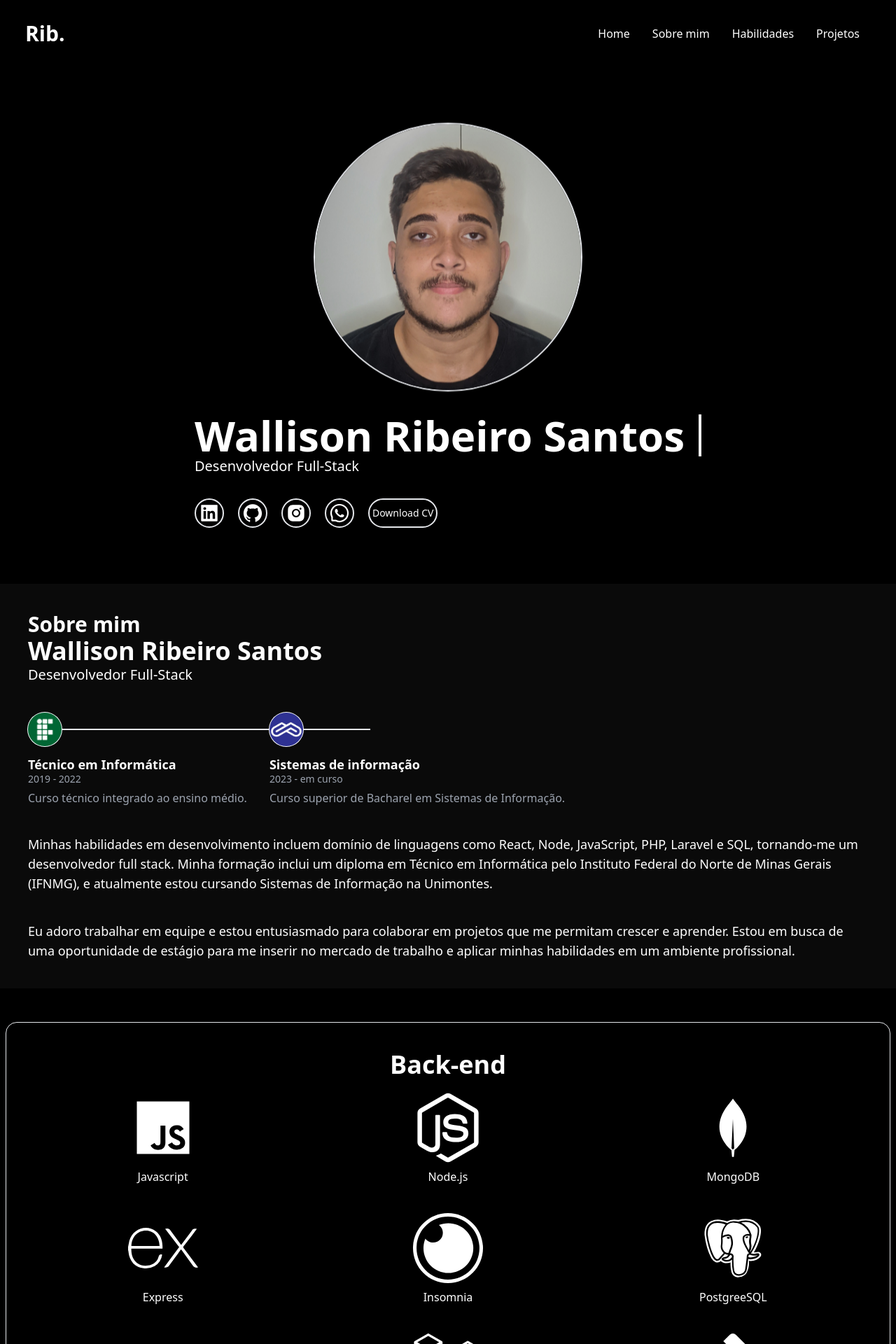
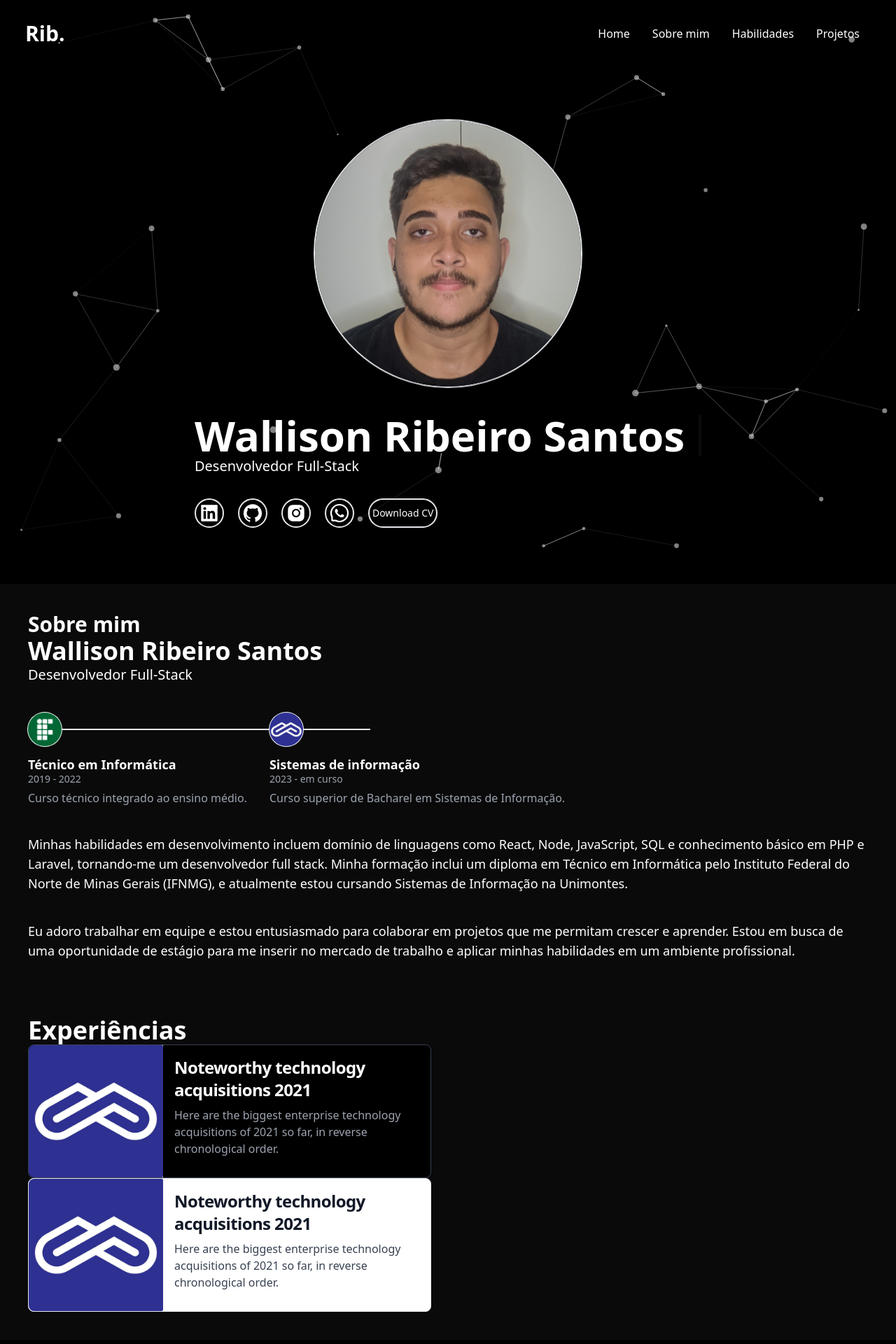
Before and after one commit to WallisonRib/Portfolio, a React (Vite) app: page / in a window 1280 px wide. Shown: the top 1920 px of the page at 70% size. Built offline with nearby package versions, Linux system fonts and the light colour scheme.

Commit message:
feat: adicionando secao de experiencias

```diff
--- a/index.html
+++ b/index.html
@@ -9,5 +9,6 @@
   <body>
     <div id="root"></div>
     <script type="module" src="/src/main.jsx"></script>
+
   </body>
 </html>
--- a/package.json
+++ b/package.json
@@ -12,6 +12,8 @@
   "dependencies": {
     "@headlessui/react": "^1.7.17",
     "@heroicons/react": "^2.0.18",
+    "@tsparticles/react": "^3.0.0",
+    "@tsparticles/slim": "^3.4.0",
     "flowbite": "^2.0.0",
     "flowbite-react": "^0.6.4",
     "react": "^18.2.0",
--- a/src/App.jsx
+++ b/src/App.jsx
@@ -6,10 +6,13 @@ import Home from "./assets/components/Home";
 import Projects from "./assets/components/Projects";
 import Footer from "./assets/components/Footer";
 
+import ParticlesComponent from "./assets/components/tsparticles";
+
 function App() {
 
   return (
     <>
+      <ParticlesComponent id="particles" />
       <NavBar />
       <Home />
       <AboutMe />
@@ -17,7 +20,10 @@ function App() {
       <Projects />
       <Footer />
 
+
     </>
+
+
 
   );
 }
--- a/src/assets/components/AboutMe.jsx
+++ b/src/assets/components/AboutMe.jsx
@@ -1,22 +1,24 @@
-import  Timeline  from "./TimeLine";
+import Timeline from "./TimeLine";
+import logo_unimontes from "../images/logo_unimontes.jpg"
+
 
 function AboutMe() {
     return (
-        <section id="aboutme"  className="h-full bg-neutral-950">
-            <div className="text-white  p-10 justify-between flex flex-col 2xl:flex-row 2xl:p-40">
+        <section id="aboutme" className="h-full bg-neutral-950">
+            <div className="text-white  p-10 justify-between flex flex-col 2xl:flex-row 2xl:px-20">
                 <div className="h-[50%] w-[100%]">
 
                     <h1 className="font-bold text-3xl ">Sobre mim</h1>
                     <h1 className="font-bold text-3xl md:text-4xl">Wallison Ribeiro Santos</h1>
                     <h2 className="text-xl 2xl:text-3xl">Desenvolvedor Full-Stack</h2>
 
-                    <Timeline/>
+                    <Timeline />
 
                 </div>
 
                 <blockquote className="flex justify-center flex-col">
                     <p class="text-lg font-medium pb-10">
-                        Minhas habilidades em desenvolvimento incluem domínio de linguagens como React, Node, JavaScript, PHP, Laravel e SQL, tornando-me um desenvolvedor full stack. Minha formação inclui um diploma em Técnico em Informática pelo Instituto Federal do Norte de Minas Gerais (IFNMG), e atualmente estou cursando Sistemas de Informação na Unimontes.
+                        Minhas habilidades em desenvolvimento incluem domínio de linguagens como React, Node, JavaScript, SQL e conhecimento básico em PHP e Laravel, tornando-me um desenvolvedor full stack. Minha formação inclui um diploma em Técnico em Informática pelo Instituto Federal do Norte de Minas Gerais (IFNMG), e atualmente estou cursando Sistemas de Informação na Unimontes.
                     </p>
                     <p class="text-lg font-medium">
                         Eu adoro trabalhar em equipe e estou entusiasmado para colaborar em projetos que me permitam crescer e aprender. Estou em busca de uma oportunidade de estágio para me inserir no mercado de trabalho e aplicar minhas habilidades em um ambiente profissional.
@@ -25,6 +27,31 @@ function AboutMe() {
                 </blockquote>
             </div>
 
+            <div className="text-white 2xl:justify-between flex flex-col 2xl:p-20 2xl:flex-row p-10 ">
+
+                <div>
+                    <h1 className="font-bold text-3xl md:text-4xl flex ">Experiências</h1>
+
+                </div>
+
+                <a href="#" class="flex flex-col items-center border rounded-lg shadow md:flex-row md:max-w-xl hover:bg-gray-100 border-gray-700 bg-black hover:bg-gray-700">
+                    <img class="object-cover w-full rounded-t-lg h-96 md:h-auto md:w-48 md:rounded-none md:rounded-s-lg" src={logo_unimontes} alt="" />
+                    <div class="flex flex-col justify-between p-4 leading-normal">
+                        <h5 class="mb-2 text-2xl font-bold tracking-tight text-white">Noteworthy technology acquisitions 2021</h5>
+                        <p class="mb-3 font-normal text-gray-400">Here are the biggest enterprise technology acquisitions of 2021 so far, in reverse chronological order.</p>
+                    </div>
+                </a>
+
+                <a href="#" class="flex flex-col items-center bg-white border border-gray-200 rounded-lg shadow md:flex-row md:max-w-xl hover:bg-gray-100 dark:border-gray-700 dark:bg-gray-800 dark:hover:bg-gray-700">
+                    <img class="object-cover w-full rounded-t-lg h-96 md:h-auto md:w-48 md:rounded-none md:rounded-s-lg" src={logo_unimontes} alt="" />
+                    <div class="flex flex-col justify-between p-4 leading-normal">
+                        <h5 class="mb-2 text-2xl font-bold tracking-tight text-gray-900 dark:text-white">Noteworthy technology acquisitions 2021</h5>
+                        <p class="mb-3 font-normal text-gray-700 dark:text-gray-400">Here are the biggest enterprise technology acquisitions of 2021 so far, in reverse chronological order.</p>
+                    </div>
+                </a>
+
+                </div>
+
 
         </section>
     );
--- a/src/assets/components/Home.jsx
+++ b/src/assets/components/Home.jsx
@@ -4,7 +4,7 @@ import Links from "./Links";
 function Home() {
     return (
         <div className="flex text place-items-center align-middle justify-between px-5 mx-0 my-20 xl:mx-40  flex-col 2xl:flex-row 2xl:px-20 ">
-            <div className="justify-center flex z-[-1]">
+            <div className="justify-center flex z-[1]">
                 <img className="perfil rounded-full border-2 justify-center mb-8 w-96 h-96 2xl:w-[30vw] 2xl:h-full " src={foto} alt="image description" />
             </div>
             <div className="text-white">
--- a/src/assets/components/Projects.jsx
+++ b/src/assets/components/Projects.jsx
@@ -5,8 +5,8 @@ import foto_auth from "../images/preview_php_auth.png"
 
 function Projects() {
     return (
-        <section id="projetos" className="h-full bg-neutral-950 2xl:p-8 p-2 ">
-            <h1 className="text-white font-bold text-3xl flex justify-center m-10">Projetos</h1>
+        <section id="projetos" className="h-full bg-neutral-950 2xl:p-8 p-2 text-white ">
+            <h1 className="font-bold text-3xl md:text-4xl flex py-10 justify-center">Projetos</h1>
             <div className="wrap flex justify-center">
                 <div class="grid grid-cols-1 md:grid-cols-3 gap-10 text-white 2xl:mx-60 m-5">
                     <Card foto={foto_ml} titulo="Clone funcional do ML" texto="Consumo de API e exposição de dados dos produtos " repositorio={"https://github.com/WallisonRib/Clone-Funcional-MercadoLivre"} />
--- a/src/assets/components/Skills.jsx
+++ b/src/assets/components/Skills.jsx
@@ -1,7 +1,12 @@
 import { BsGit } from 'react-icons/bs'
-import { SiMysql, SiExpress, SiInsomnia } from 'react-icons/si'
+import { SiExpress, SiInsomnia } from 'react-icons/si'
 import { BiLogoMongodb, BiLogoJavascript, BiLogoPostgresql } from 'react-icons/bi'
 import { FaNodeJs, FaPhp, FaLaravel } from 'react-icons/fa'
+import { SiPowerbi } from "react-icons/si";
+import { FaPython } from "react-icons/fa";
+import { SiTensorflow } from "react-icons/si";
+
+
 
 import {
     BiLogoTailwindCss, BiLogoCss3, BiLogoReact, BiLogoBootstrap, BiLogoWordpress, BiLogoTypescript
@@ -13,11 +18,15 @@ import { FiFigma } from 'react-icons/fi'
 
 function Skills() {
     return (
-        <section id="habilidades" className="h-full bg-black 2xl:p-8 p-2 ">
+        <section id="habilidades" className="h-full bg-[black] p-8 text-white ">
+
+            <h1 className="font-bold text-3xl md:text-4xl flex py-10 2xl:justify-center">Habilidades</h1>
+
+
             <div className="2xl:flex justify-center">
 
                 <div className="back justify-center bg-rock-400 m-0 2xl:m-20 border rounded-2xl p-10 my-10 ">
-                    <h1 className="text-white flex text-4xl justify-center font-bold items-center pb-5">Back-end</h1>
+                    <h1 className="text-white flex text-4xl justify-center font-bold items-center pb-5">Back-End</h1>
                     <div className="grid grid-cols-3 md:grid-cols-3 gap-10 text-white ">
 
                         <div className='flex flex-col items-center justify-center hover:scale-125 transition delay-0 duration-300 ease-in-out'>
@@ -69,8 +78,32 @@ function Skills() {
 
                 </div>
 
+
+                <div className="back justify-center bg-rock-400 m-0 2xl:m-20 border rounded-2xl p-10 my-10 ">
+                    <h1 className="text-white flex text-4xl justify-center font-bold items-center pb-5">Data Science</h1>
+                    <div className="grid  md:grid-row gap-10 text-white ">
+
+                        <div className='flex flex-col items-center justify-center hover:scale-125 transition delay-0 duration-300 ease-in-out'>
+                            <div><FaPython color='white' size={100} className='mb-2' /></div>
+                            <p>Python</p>
+                        </div>
+
+                        <div className='flex flex-col items-center justify-center hover:scale-125 transition delay-0 duration-300 ease-in-out'>
+                            <SiPowerbi color='white' size={100} className='mb-2' />
+                            <p>Power BI</p>
+                        </div>
+
+
+                        <div className='flex flex-col items-center justify-center hover:scale-125 transition delay-0 duration-300 ease-in-out'>
+                            <div><SiTensorflow color='white' size={100} className='mb-2' /></div>
+                            <p>Tensor Flow</p>
+                        </div>
+
+                    </div>
+                </div>
+
                 <div className="back justify-center bg-rock-400 2xl:m-20 border rounded-2xl p-10 m-0">
-                    <h1 className="text-white flex text-4xl justify-center font-bold items-center pb-5">Front-end</h1>
+                    <h1 className="text-white flex text-4xl justify-center font-bold items-center pb-5">Front-End</h1>
                     <div class="grid grid-cols-3 md:grid-cols-3 gap-10 text-white">
 
                         <div className='flex flex-col items-center justify-center hover:scale-125 transition delay-0 duration-300 ease-in-out'>
@@ -141,7 +174,9 @@ function Skills() {
                     </div>
 
                 </div>
+
             </div>
+
 
 
 
--- a/src/assets/components/navbar.jsx
+++ b/src/assets/components/navbar.jsx
@@ -16,9 +16,9 @@ const NavBar = () => {
         <li>
           <Link to="Home" spy={true} smooth={true} offset={0} duration={500} className='p-4'>Home</Link>
 
-          <Link to="aboutme" spy={true} smooth={true} offset={-90} duration={500} className='p-4'>Sobre mim</Link>
+          <Link to="aboutme" spy={true} smooth={true} offset={0} duration={500} className='p-4'>Sobre mim</Link>
 
-          <Link to="habilidades" spy={true} smooth={true} offset={-40} duration={500} className='p-4'>Habilidades</Link>
+          <Link to="habilidades" spy={true} smooth={true} offset={30} duration={500} className='p-4'>Habilidades</Link>
 
           <Link to="projetos" spy={true} smooth={true} offset={50} duration={500} className='p-4'>Projetos</Link>
 
--- /dev/null
+++ b/src/assets/components/tsparticles.jsx
@@ -0,0 +1,114 @@
+import { useEffect, useMemo, useState } from "react";
+import Particles, { initParticlesEngine } from "@tsparticles/react";
+// import { loadAll } from "@tsparticles/all"; // if you are going to use `loadAll`, install the "@tsparticles/all" package too.
+// import { loadFull } from "tsparticles"; // if you are going to use `loadFull`, install the "tsparticles" package too.
+import { loadSlim } from "@tsparticles/slim"; // if you are going to use `loadSlim`, install the "@tsparticles/slim" package too.
+// import { loadBasic } from "@tsparticles/basic"; // if you are going to use `loadBasic`, install the "@tsparticles/basic" package too.
+
+const Jsparticles = () => {
+  const [init, setInit] = useState(false);
+
+  // this should be run only once per application lifetime
+  useEffect(() => {
+    initParticlesEngine(async (engine) => {
+      // you can initiate the tsParticles instance (engine) here, adding custom shapes or presets
+      // this loads the tsparticles package bundle, it's the easiest method for getting everything ready
+      // starting from v2 you can add only the features you need reducing the bundle size
+      //await loadAll(engine);
+      //await loadFull(engine);
+      await loadSlim(engine);
+      //await loadBasic(engine);
+    }).then(() => {
+      setInit(true);
+    });
+  }, []);
+
+  const particlesLoaded = (container) => {
+    console.log(container);
+  };
+
+  const options = useMemo(
+    () => ({
+      background: {
+        color: {
+          value: "#black",
+        },
+      },
+      fpsLimit: 120,
+      interactivity: {
+        events: {
+          onClick: {
+            enable: true,
+            mode: "push",
+          },
+          onHover: {
+            enable: true,
+            mode: "repulse",
+          },
+        },
+        modes: {
+          push: {
+            quantity: 4,
+          },
+          repulse: {
+            distance: 200,
+            duration: 0.4,
+          },
+        },
+      },
+      particles: {
+        color: {
+          value: "#ffffff",
+        },
+        links: {
+          color: "#ffffff",
+          distance: 150,
+          enable: true,
+          opacity: 0.5,
+          width: 1,
+        },
+        move: {
+          direction: "none",
+          enable: true,
+          outModes: {
+            default: "bounce",
+          },
+          random: false,
+          speed: 6,
+          straight: false,
+        },
+        number: {
+          density: {
+            enable: true,
+          },
+          value: 80,
+        },
+        opacity: {
+          value: 0.5,
+        },
+        shape: {
+          type: "circle",
+        },
+        size: {
+          value: { min: 1, max: 5 },
+        },
+      },
+      detectRetina: true,
+    }),
+    [],
+  );
+
+  if (init) {
+    return (
+      <Particles
+        id="tsparticles"
+        particlesLoaded={particlesLoaded}
+        options={options}
+      />
+    );
+  }
+
+  return <></>;
+};
+
+export default Jsparticles;
--- a/src/index.css
+++ b/src/index.css
@@ -9,6 +9,14 @@ body {
 .perfil{
     animation: float 3s ease-in-out infinite;
 }
+
+
+#particles canvas {
+	z-index: -1;
+	height: 100%;
+	width: 100%;
+	position: absolute;
+  }
 
 @keyframes float {
 	0% {
```
Also changed, not shown: src/assets/images/unimontesmg_logo.jpg (added), 1 other file (tests, documents, lock files or other folders). Lines whose indentation alone changed are shown as unchanged.
